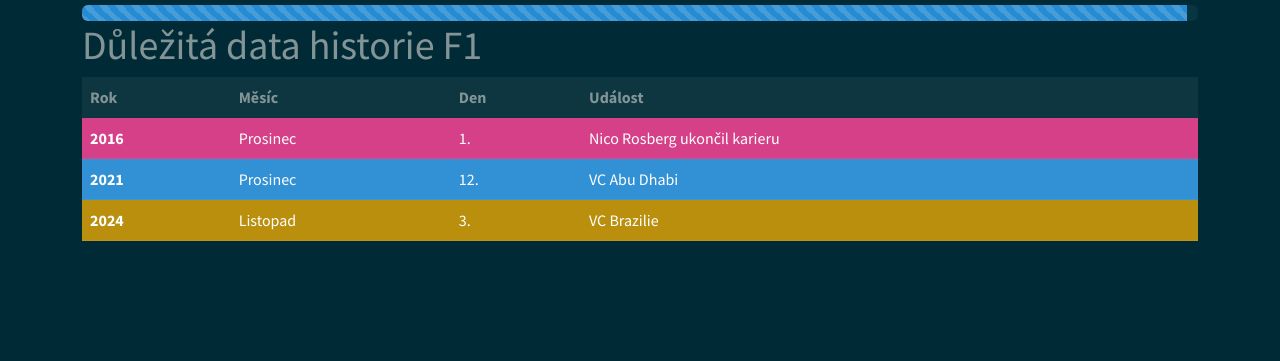
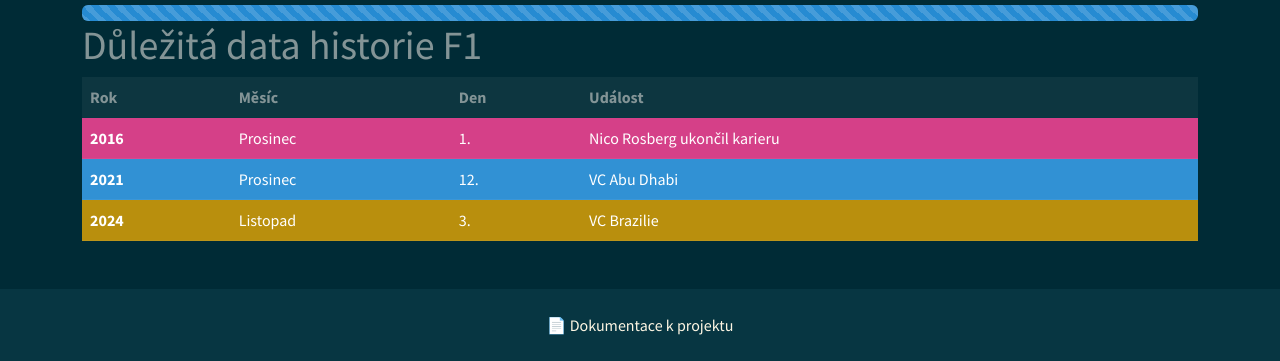
Before and after one commit to KrystofSmetana/WebyProjekt, a website: page index.html in a window 1280 px wide. Shown: the part 1067-1428 px from the top of the page. Before the commit the page ends 1324 px from the top, so only its background shows below. Drawn offline with nearby package versions, Linux system fonts and the light colour scheme.

Commit message:
doma dokončování

```diff
--- a/index.html
+++ b/index.html
@@ -69,7 +69,7 @@
   <div class="container">
     <H1>Progress webu</H1>
     <div class="progress">
-      <div class="progress-bar progress-bar-striped bg-info" role="progressbar" style="width: 99%;" aria-valuenow="50"
+      <div class="progress-bar progress-bar-striped bg-info" role="progressbar" style="width: 100%;" aria-valuenow="50"
         aria-valuemin="0" aria-valuemax="100"></div>
     </div>
     <H1>Důležitá data historie F1</H1>
@@ -105,6 +105,19 @@
       </tbody>
     </table>
   </div>
+  <!-- Patička (Footer) -->
+  <footer class="bg-dark text-light py-4 mt-5">
+    <div class="container text-center">
+      <p class="mb-0">
+        <a href="WebyPrvníProjekt2.b.pdf" target="_blank" class="text-light text-decoration-none">
+          📄 Dokumentace k projektu
+        </a>
+      </p>
+    </div>
+  </footer>
+
+</body>
+</html>
 
 </body>
 
```
Also changed, not shown: 1 other file.
